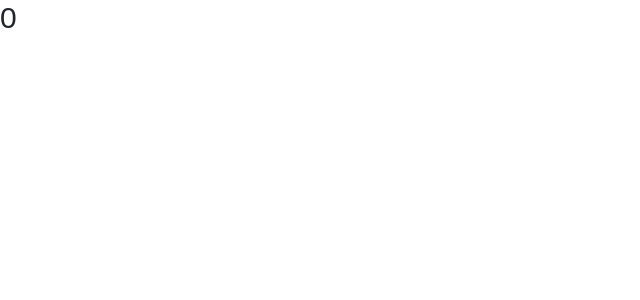
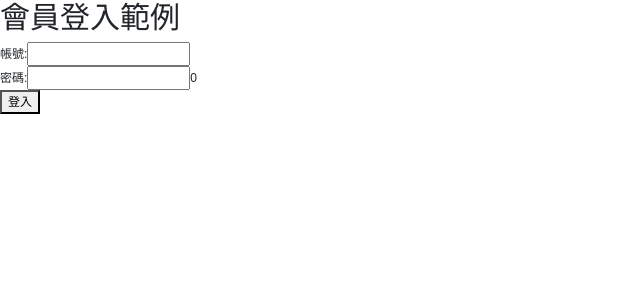
Before and after one commit to Jin22221/react-0108, a React (Create React App) app: page / in a window 1280 px wide. Shown: the top 300 px of the page, without its empty margins (0-640 px from the left). Built offline with nearby package versions, Linux system fonts and the light colour scheme.

Commit message:
async coping strategy,example

```diff
--- a/src/0109/7.state/Counter2.js
+++ b/src/0109/7.state/Counter2.js
@@ -6,9 +6,10 @@ function Counter2() {
     <>
       <h1
         onClick={() => {
+          const newTotal = total + 1
           console.log(`before call setTotal, total = ${total}`)
-          setTotal(total + 1)
-          console.log(`after call setTotal, total = ${total}`)
+          setTotal(newTotal)
+          console.log(`after call setTotal, total = ${newTotal}`)
         }}
       >
         {total}
--- /dev/null
+++ b/src/0109/7.state/Login.js
@@ -0,0 +1,42 @@
+import { useState } from 'react'
+
+function Login() {
+  const [username, setUsername] = useState('')
+  const [password, setPassword] = useState('')
+  return (
+    <>
+      <h1>會員登入範例</h1>
+      <div>
+        帳號:
+        <input
+          name="username"
+          type="text"
+          value={username}
+          onChange={(e) => {
+            setUsername(e.target.value)
+            //例如要從伺服器檢查是否有此帳號
+            console.log('username =', username)
+            console.log('e.target.value =', e.target.value)
+          }}
+        />
+      </div>
+      <div>
+        密碼:
+        <input
+          type="text"
+          value={password}
+          name="password"
+          onChange={(e) => {
+            setPassword(e.target.value)
+            //例如要檢查 password長度
+            console.log('password.length =', password.length)
+            console.log('e.target.value.length =', e.target.value.length)
+          }}
+        />
+        {password.length}
+      </div>
+      <button>登入</button>
+    </>
+  )
+}
+export default Login
--- a/src/App.js
+++ b/src/App.js
@@ -3,10 +3,12 @@
 // import Student from './0109/4-2.map/Student'
 // import ProductTable from './0109/5.練習題-陣列-map/ProductTable'
 // import Counter2 from './0109/6.jsx-inline-if/Counter2'
-import Counter2 from './0109/7.state/Counter2'
+// import Counter2 from './0109/7.state/Counter2'
+
+import Login from './0109/7.state/Login'
 
 function App() {
-  return <Counter2 />
+  return <Login />
 }
 
 export default App
```
